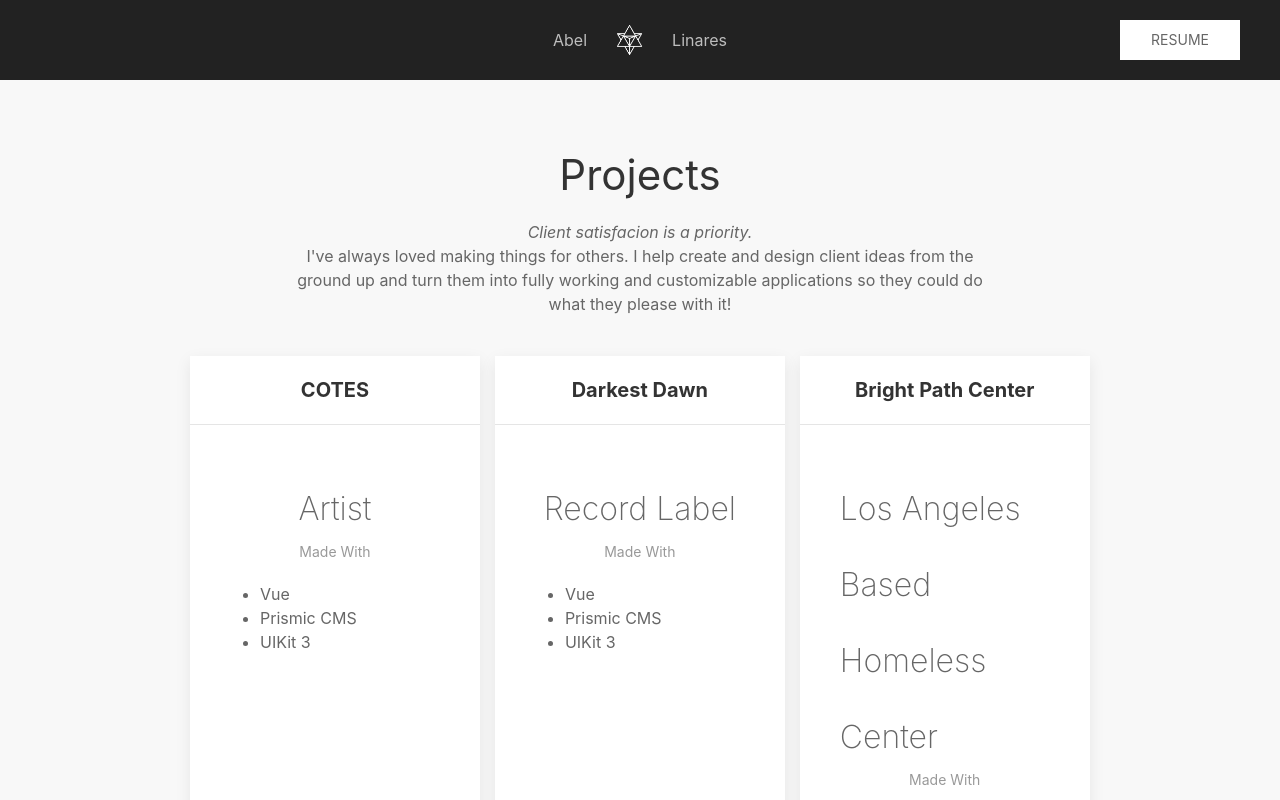
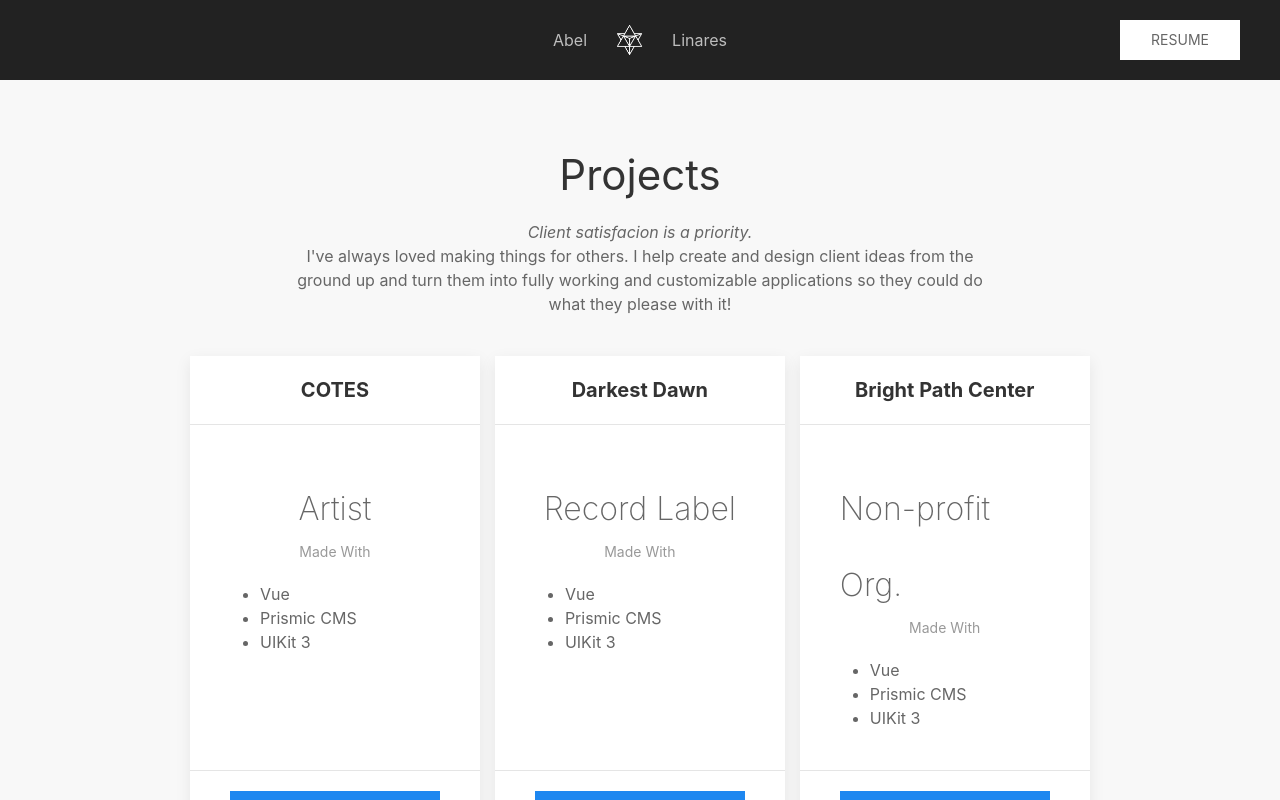
Before and after one commit to abelscoldsweat/abellinares-vue, a Vue app: page / in a window 1280 px wide. Shown: the top 800 px of the page. Built offline with nearby package versions, Linux system fonts and the light colour scheme.

Commit message:
bpc link

```diff
--- a/src/App.vue
+++ b/src/App.vue
@@ -89,7 +89,7 @@
 							<div class="uk-card-body uk-flex-1">
 								<div class="uk-flex uk-flex-middle uk-flex-center">
 									<span style="font-size: 4rem; font-weight: 200; line-height: 1em">
-										<span style="font-size: 0.5em">Los Angeles Based Homeless Center</span>
+										<span style="font-size: 0.5em">Non-profit Org.</span>
 									</span>
 								</div>
 								<div class="uk-text-small uk-text-center uk-text-muted">Made With</div>
```
